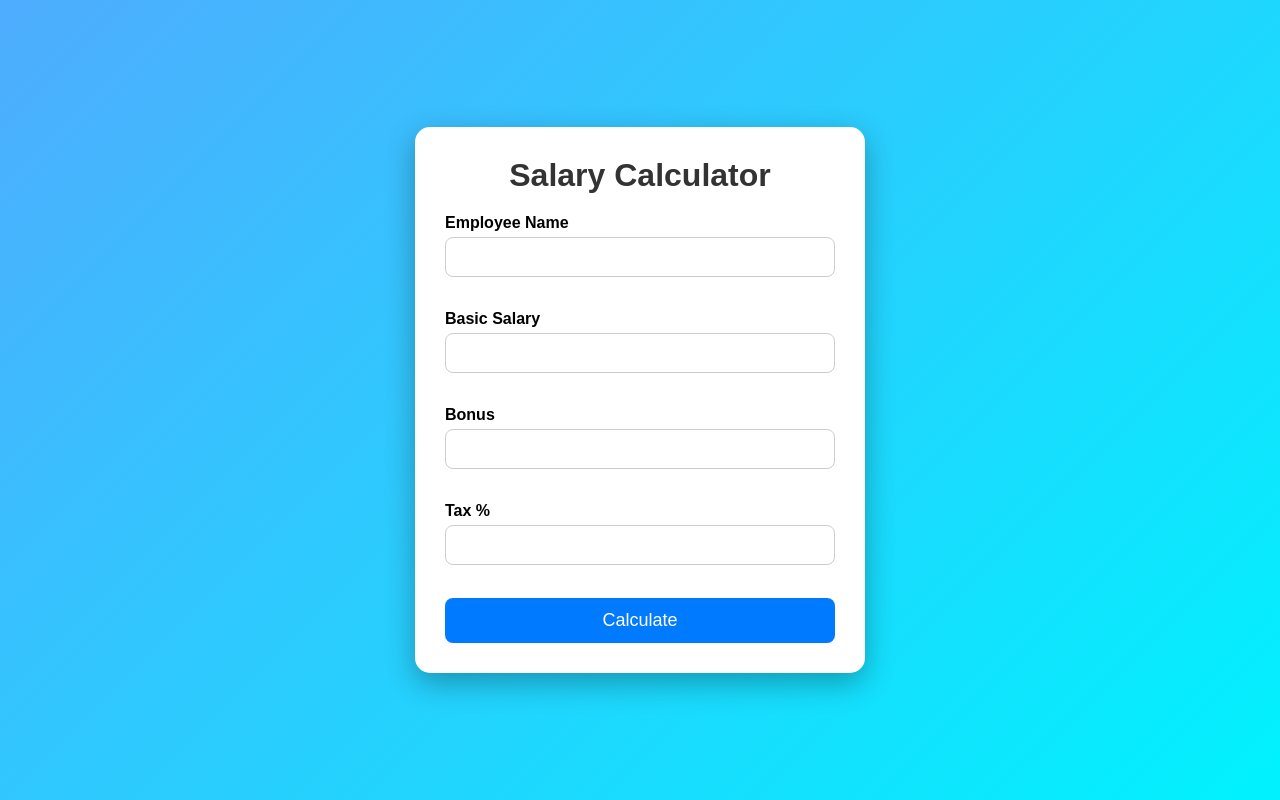
After one commit to manish0345368/dob-project, a Flask app: page /salary in a window 1280 px wide. The commit adds this page. Run offline with Flask 3, Linux system fonts and the light colour scheme.

Commit message:
Latest update

```diff
--- a/app.py
+++ b/app.py
@@ -5,8 +5,13 @@ from dateutil.relativedelta import relativedelta
 app = Flask(__name__)
 app.secret_key = "manish123"
 
-@app.route("/", methods=["GET", "POST"])
+@app.route("/")
 def home():
+    return render_template("home.html")
+
+
+@app.route("/dob", methods=["GET", "POST"])
+def dob():
     if request.method == "POST":
 
         name = request.form["name"]
@@ -30,7 +35,7 @@ def home():
             "seconds": total_days * 24 * 60 * 60
         }
 
-        return redirect(url_for("home"))
+        return redirect(url_for("dob"))
 
     result = session.pop("result", None)
 
@@ -39,6 +44,72 @@ def home():
 
     return render_template("index.html")
 
+@app.route("/salary", methods=["GET", "POST"])
+def salary():
 
+    if request.method == "POST":
+
+        employee = request.form["employee"]
+        basic_salary = float(request.form["basic_salary"])
+        bonus = float(request.form["bonus"])
+        tax = float(request.form["tax"])
+
+        gross_salary = basic_salary + bonus
+        tax_amount = gross_salary * (tax / 100)
+        net_salary = gross_salary - tax_amount
+
+        return render_template(
+            "salary.html",
+            employee=employee,
+            basic_salary=basic_salary,
+            bonus=bonus,
+            tax=tax,
+            gross_salary=gross_salary,
+            tax_amount=tax_amount,
+            net_salary=net_salary
+        )
+
+    return render_template("salary.html")
+@app.route("/student", methods=["GET", "POST"])
+def student():
+
+    if request.method == "POST":
+
+        student = request.form["student"]
+        marks = float(request.form["marks"])
+        total = float(request.form["total"])
+
+        percentage = (marks / total) * 100
+
+        return render_template(
+            "student.html",
+            student=student,
+            marks=marks,
+            total=total,
+            percentage=percentage
+        )
+
+    return render_template("student.html")
+@app.route("/discount", methods=["GET", "POST"])
+def discount():
+
+    if request.method == "POST":
+
+        item = request.form["item"]
+        price = float(request.form["price"])
+        discount = float(request.form["discount"])
+
+        discount_amount = price * discount / 100
+        final_price = price - discount_amount
+
+        return render_template(
+            "discount.html",
+            item=item,
+            price=price,
+            discount=discount,
+            final_price=final_price
+        )
+
+    return render_template("discount.html")
 if __name__ == "__main__":
     app.run(debug=True)
--- a/static/style.css
+++ b/static/style.css
@@ -1,24 +1,33 @@
+*{
+    margin:0;
+    padding:0;
+    box-sizing:border-box;
+    font-family:Arial, Helvetica, sans-serif;
+}
+
 body{
-    background:#f2f2f2;
-    font-family:Arial,sans-serif;
+    background:linear-gradient(135deg,#4facfe,#00f2fe);
+    min-height:100vh;
+    display:flex;
+    justify-content:center;
+    align-items:center;
 }
 
 .container{
-    width:400px;
-    margin:50px auto;
-    background:white;
-    padding:20px;
-    border-radius:10px;
-    box-shadow:0 0 10px gray;
+    width:450px;
+    background:#fff;
+    padding:30px;
+    border-radius:15px;
+    box-shadow:0 10px 30px rgba(0,0,0,0.3);
 }
 
 h1{
     text-align:center;
-    color:blue;
+    color:#333;
+    margin-bottom:20px;
 }
 
 label{
-    font-size:18px;
     font-weight:bold;
 }
 
@@ -27,19 +36,35 @@ input{
     padding:10px;
     margin-top:5px;
     margin-bottom:15px;
+    border:1px solid #ccc;
+    border-radius:8px;
+    font-size:16px;
 }
 
 button{
     width:100%;
-    padding:10px;
-    background:blue;
+    padding:12px;
+    background:#007BFF;
     color:white;
     border:none;
-    border-radius:5px;
+    border-radius:8px;
     font-size:18px;
     cursor:pointer;
+    transition:.3s;
 }
 
 button:hover{
-    background:darkblue;
+    background:#0056b3;
 }
+
+.result{
+    margin-top:20px;
+    background:#f5f5f5;
+    padding:15px;
+    border-radius:10px;
+    border-left:5px solid #007BFF;
+}
+
+a{
+    text-decoration:none;
+}
--- /dev/null
+++ b/templates/salary.html
@@ -0,0 +1,56 @@
+<!DOCTYPE html>
+<html>
+<head>
+    <title>Salary Calculator</title>
+
+    <link rel="stylesheet" href="{{ url_for('static', filename='style.css') }}">
+</head>
+<body>
+
+<div class="container">
+
+<h1>Salary Calculator</h1>
+
+<form method="POST">
+
+    <label>Employee Name</label><br>
+    <input type="text" name="employee" required><br><br>
+
+    <label>Basic Salary</label><br>
+    <input type="number" name="basic_salary" required><br><br>
+
+    <label>Bonus</label><br>
+    <input type="number" name="bonus" required><br><br>
+
+    <label>Tax %</label><br>
+    <input type="number" name="tax" required><br><br>
+
+    <button type="submit">Calculate</button>
+
+</form>
+{% if employee %}
+
+<div class="result">
+
+<h2>Salary Result</h2>
+
+<p><b>Employee:</b> {{ employee }}</p>
+
+<p><b>Basic Salary:</b> ₹{{ basic_salary }}</p>
+
+<p><b>Bonus:</b> ₹{{ bonus }}</p>
+
+<p><b>Tax:</b> {{ tax }}%</p>
+
+<p><b>Gross Salary:</b> ₹{{ gross_salary }}</p>
+
+<p><b>Tax Amount:</b> ₹{{ tax_amount }}</p>
+
+<p><b>Net Salary:</b> {{ net_salary }}</p>
+
+</div>
+
+{% endif %}
+</div>
+</body>
+</html>
```
Also changed, not shown: templates/discount.html (added, +42 -0 lines), templates/home.html (added, +43 -0 lines), templates/student.html (added, +42 -0 lines).
